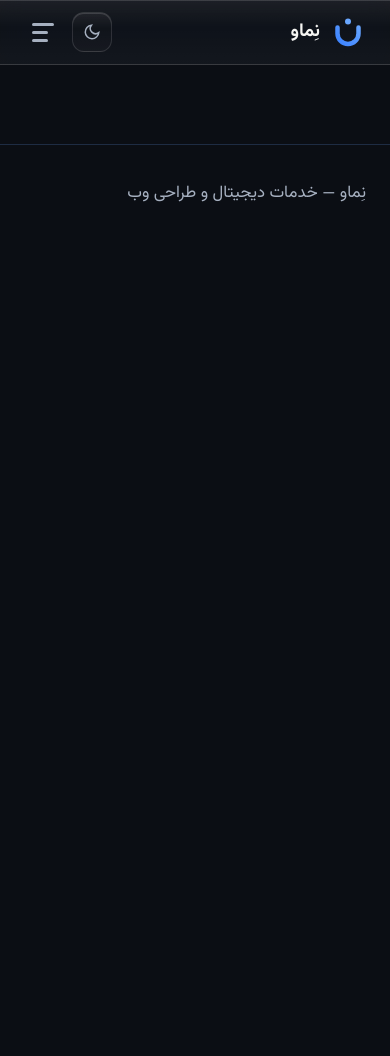
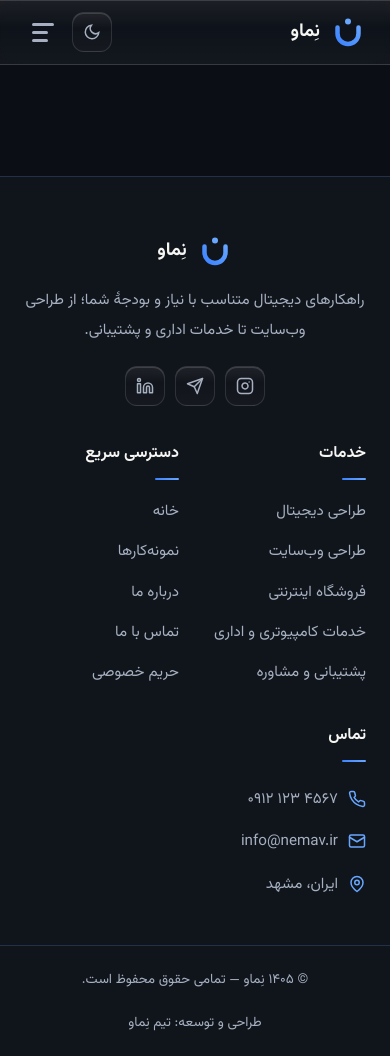
Before and after one commit to alimonfared-tech/NemavWeb, a Django app: template templates/base.html in a window 390 px wide. Before the commit the page ends 202 px from the top, so only its background shows below. Run offline with Django 5.2, Linux system fonts and the light colour scheme; the template is opened without the code that fills it, so the values that code supplies are empty.

Commit message:
feat: redesigned footer (centered mobile brand, contact card, isolate bidi, brand accents)

```diff
--- a/static/css/base.css
+++ b/static/css/base.css
@@ -93,7 +93,37 @@ html[data-theme="light"] .theme-moon{display:none}
 .hero{min-height:80vh;display:flex;flex-direction:column;justify-content:center;gap:16px}
 .hero h1{font-size:clamp(1.9rem,5vw,3.6rem);font-weight:800;line-height:1.6}
 .hero p{color:var(--muted);max-width:56ch}
-.site-footer{padding-block:32px;color:var(--muted);border-top:1px solid var(--border);margin-top:64px}
+
+/* ===== فوتر ===== */
+.site-footer{margin-top:96px;background:var(--bg);border-top:1px solid var(--border);position:relative;overflow:hidden}
+.footer-grid{display:grid;grid-template-columns:2fr 1fr 1fr 1.4fr;gap:40px;padding-block:56px 40px}
+.footer-desc{color:var(--muted);font-size:.95rem;max-width:36ch;margin-top:16px}
+.footer-social{display:flex;gap:10px;margin-top:20px}
+.footer-col{display:flex;flex-direction:column;gap:10px}
+.footer-col h3{font-size:1rem;font-weight:700;margin-bottom:6px;position:relative;padding-bottom:10px}
+.footer-col h3::after{content:"";position:absolute;inset-inline-start:0;bottom:0;width:24px;height:2px;background-image:var(--grad-primary);border-radius:999px}
+.footer-col a{color:var(--muted);font-size:.95rem;transition:color var(--dur-base) var(--ease)}
+.footer-col a:hover{color:var(--primary-light)}
+
+/* کارت تماس */
+.contact-row{display:flex;align-items:center;gap:10px;padding:6px 0px;border-radius:var(--radius-md);color:var(--muted);font-size:.95rem;transition:background-color var(--dur-base) var(--ease),color var(--dur-base) var(--ease)}
+.contact-row svg{width:18px;height:18px;flex-shrink:0;color:var(--primary-light)}
+
+/* جداسازی جهت (بدون dir در HTML) */
+.isolate{direction:ltr;unicode-bidi:isolate}
+
+.footer-bottom{border-top:1px solid var(--border)}
+.footer-bottom-inner{display:flex;justify-content:space-between;align-items:center;gap:16px;flex-wrap:wrap;padding-block:20px;color:var(--muted);font-size:.85rem}
+
+/* موبایل: برند سنتر + لینک‌ها دوستونه + تماس تمام‌عرض */
+@media (max-width:900px){
+  .footer-grid{grid-template-columns:1fr 1fr;gap:32px}
+  .footer-brand{grid-column:1 / -1;display:flex;flex-direction:column;align-items:center;text-align:center}
+  .footer-desc{max-width:44ch}
+  .footer-social{justify-content:center}
+  .footer-contact{grid-column:1 / -1}
+  .footer-bottom-inner{flex-direction:column;justify-content:center;text-align:center}
+}
 
 /* ===== موبایل ===== */
 @media (max-width:900px){
--- a/static/js/main.js
+++ b/static/js/main.js
@@ -24,3 +24,7 @@ if (themeBtn) {
     try { localStorage.setItem('nemav-theme', next); } catch (e) {}
   });
 }
+
+// سال شمسی خودکار در فوتر
+const yearEl = document.getElementById('footer-year');
+if (yearEl) yearEl.textContent = new Intl.DateTimeFormat('fa-IR', { year: 'numeric' }).format(new Date());
--- a/templates/includes/footer.html
+++ b/templates/includes/footer.html
@@ -1,3 +1,65 @@
-<footer class="container site-footer">
-  <p>نِماو — خدمات دیجیتال و طراحی وب</p>
+{% load static %}
+<footer class="site-footer">
+  <div class="container footer-grid">
+
+    <div class="footer-brand">
+      <a href="{% url 'home' %}" class="logo">
+        <img src="{% static 'img/logo.svg' %}" alt="" class="logo-mark">
+        <span class="logo-text">
+          <span class="logo-name">نِماو</span>
+          <span class="logo-tagline">خدمات دیجیتال و طراحی وب</span>
+        </span>
+      </a>
+      <p class="footer-desc">راهکارهای دیجیتال متناسب با نیاز و بودجهٔ شما؛ از طراحی وب‌سایت تا خدمات اداری و پشتیبانی.</p>
+      <div class="footer-social">
+        <a class="icon-btn" href="#" aria-label="اینستاگرام نِماو"><svg viewBox="0 0 24 24" fill="none" stroke="currentColor" stroke-width="2" stroke-linecap="round" stroke-linejoin="round"><rect x="2" y="2" width="20" height="20" rx="5"/><path d="M16 11.37A4 4 0 1 1 12.63 8 4 4 0 0 1 16 11.37z"/><line x1="17.5" y1="6.5" x2="17.51" y2="6.5"/></svg></a>
+        <a class="icon-btn" href="#" aria-label="تلگرام نِماو"><svg viewBox="0 0 24 24" fill="none" stroke="currentColor" stroke-width="2" stroke-linecap="round" stroke-linejoin="round"><line x1="22" y1="2" x2="11" y2="13"/><polygon points="22 2 15 22 11 13 2 9 22 2"/></svg></a>
+        <a class="icon-btn" href="#" aria-label="لینکدین نِماو"><svg viewBox="0 0 24 24" fill="none" stroke="currentColor" stroke-width="2" stroke-linecap="round" stroke-linejoin="round"><path d="M16 8a6 6 0 0 1 6 6v7h-4v-7a2 2 0 0 0-2-2 2 2 0 0 0-2 2v7h-4v-7a6 6 0 0 1 6-6z"/><rect x="2" y="9" width="4" height="12"/><circle cx="4" cy="4" r="2"/></svg></a>
+      </div>
+    </div>
+
+    <nav class="footer-col" aria-label="خدمات">
+      <h3>خدمات</h3>
+      <a href="#">طراحی دیجیتال</a>
+      <a href="#">طراحی وب‌سایت</a>
+      <a href="#">فروشگاه اینترنتی</a>
+      <a href="#">خدمات کامپیوتری و اداری</a>
+      <a href="#">پشتیبانی و مشاوره</a>
+    </nav>
+
+    <nav class="footer-col" aria-label="دسترسی سریع">
+      <h3>دسترسی سریع</h3>
+      <a href="{% url 'home' %}">خانه</a>
+      <a href="#">نمونه‌کارها</a>
+      <a href="#">درباره ما</a>
+      <a href="#">تماس با ما</a>
+      <a href="#">حریم خصوصی</a>
+    </nav>
+
+    <div class="footer-col footer-contact">
+      <h3>تماس</h3>
+      <div class="contact-card">
+        <span class="contact-row">
+          <svg viewBox="0 0 24 24" fill="none" stroke="currentColor" stroke-width="2" stroke-linecap="round" stroke-linejoin="round"><path d="M22 16.92v3a2 2 0 0 1-2.18 2 19.79 19.79 0 0 1-8.63-3.07 19.5 19.5 0 0 1-6-6 19.79 19.79 0 0 1-3.07-8.67A2 2 0 0 1 4.11 2h3a2 2 0 0 1 2 1.72 12.84 12.84 0 0 0 .7 2.81 2 2 0 0 1-.45 2.11L8.09 9.91a16 16 0 0 0 6 6l1.27-1.27a2 2 0 0 1 2.11-.45 12.84 12.84 0 0 0 2.81.7A2 2 0 0 1 22 16.92z"/></svg>
+          <span class="isolate">۰۹۱۲ ۱۲۳ ۴۵۶۷</span>
+        </span>
+        <span class="contact-row">
+          <svg viewBox="0 0 24 24" fill="none" stroke="currentColor" stroke-width="2" stroke-linecap="round" stroke-linejoin="round"><rect x="2" y="4" width="20" height="16" rx="2"/><path d="m22 7-10 6L2 7"/></svg>
+          <span class="isolate">info@nemav.ir</span>
+        </span>
+        <span class="contact-row">
+          <svg viewBox="0 0 24 24" fill="none" stroke="currentColor" stroke-width="2" stroke-linecap="round" stroke-linejoin="round"><path d="M20 10c0 6-8 12-8 12s-8-6-8-12a8 8 0 0 1 16 0z"/><circle cx="12" cy="10" r="3"/></svg>
+          <span>ایران، مشهد</span>
+        </span>
+      </div>
+    </div>
+
+  </div>
+
+  <div class="footer-bottom">
+    <div class="container footer-bottom-inner">
+      <p>© <span id="footer-year">۱۴۰۴</span> نِماو — تمامی حقوق محفوظ است.</p>
+      <p>طراحی و توسعه: تیم نِماو</p>
+    </div>
+  </div>
 </footer>
```
Also changed, not shown: README.md.
